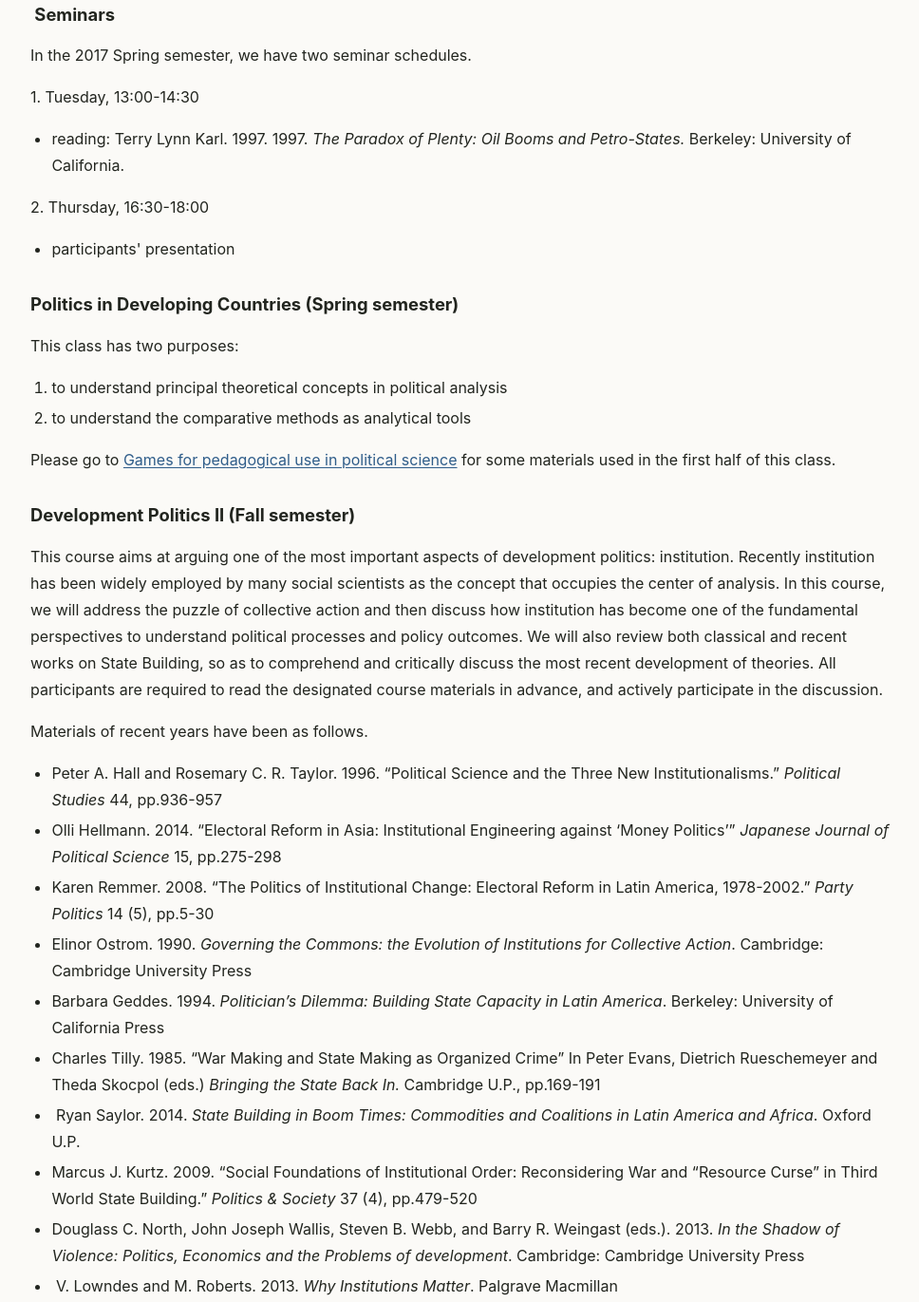
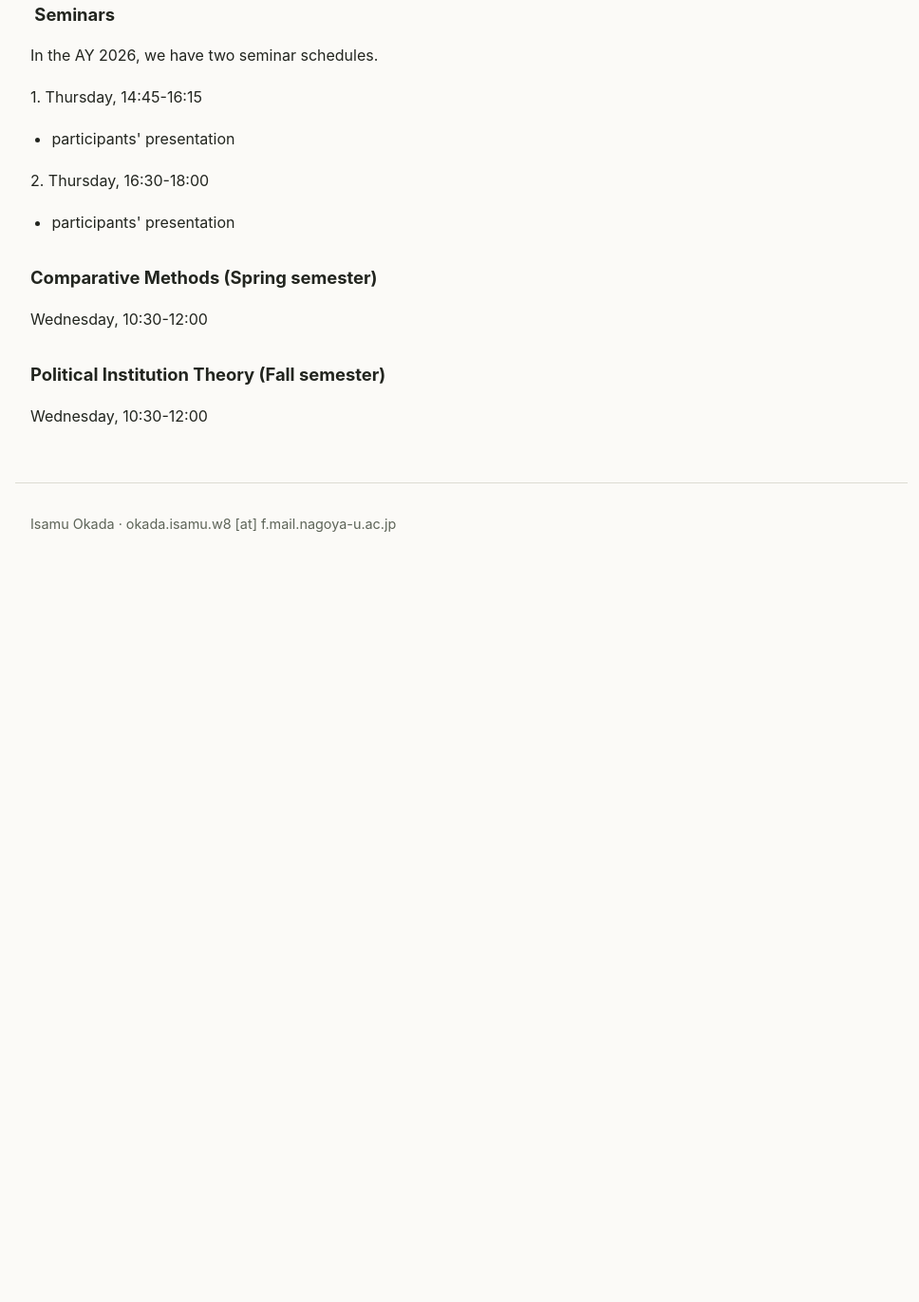
Before and after one commit to isamu10000/gsidprofile, a plain HTML site: page teaching.html in a window 1280 px wide. Shown: the part 577-1948 px from the top of the page at 95% size, without its empty margins (154-1122 px from the left). After the commit the page ends 1188 px from the top, so only its background shows below. Drawn offline with Linux system fonts and the light colour scheme.

Commit message:
Update teaching.html

```diff
--- a/teaching.html
+++ b/teaching.html
@@ -21,39 +21,22 @@
 <main>
 <h1>GSID lecture&amp;seminar</h1>
 <h2> Seminars</h2>
-<p>In the 2017 Spring semester, we have two seminar schedules.</p>
-<p>1. Tuesday, 13:00-14:30</p>
+<p>In the AY 2026, we have two seminar schedules.</p>
+<p>1. Thursday, 14:45-16:15</p>
 <ul>
-<li>reading: Terry Lynn Karl. 1997. 1997. <em>The Paradox of Plenty: Oil Booms and Petro-States.</em> Berkeley: University of California.</li>
+<li>participants' presentation</li>
 </ul>
 <p>2. Thursday, 16:30-18:00</p>
 <ul>
 <li>participants' presentation</li>
 </ul>
 
-<h2>Politics in Developing Countries (Spring semester)</h2>
-<p>This class has two purposes:</p>
-<ol>
-<li>to understand principal theoretical concepts in political analysis</li>
-<li>to understand the comparative methods as analytical tools</li>
-</ol>
-<p>Please go to <a href="games.html">Games for pedagogical use in political science</a> for some materials used in the first half of this class.</p>
+<h2>Comparative Methods (Spring semester)</h2>
+<p>Wednesday, 10:30-12:00</p>
 
-<h2>Development Politics II (Fall semester)</h2>
-<p>This course aims at arguing one of the most important aspects of development politics: institution. Recently institution has been widely employed by many social scientists as the concept that occupies the center of analysis. In this course, we will address the puzzle of collective action and then discuss how institution has become one of the fundamental perspectives to understand political processes and policy outcomes. We will also review both classical and recent works on State Building, so as to comprehend and critically discuss the most recent development of theories. All participants are required to read the designated course materials in advance, and actively participate in the discussion.</p>
-<p>Materials of recent years have been as follows.</p>
-<ul>
-<li>Peter A. Hall and Rosemary C. R. Taylor. 1996. “Political Science and the Three New Institutionalisms.” <em>Political Studies</em> 44, pp.936-957</li>
-<li>Olli Hellmann. 2014. “Electoral Reform in Asia: Institutional Engineering against ‘Money Politics’” <em>Japanese Journal of Political Science</em> 15, pp.275-298</li>
-<li>Karen Remmer. 2008. “The Politics of Institutional Change: Electoral Reform in Latin America, 1978-2002.” <em>Party Politics</em> 14 (5), pp.5-30</li>
-<li>Elinor Ostrom. 1990. <em>Governing the Commons: the Evolution of Institutions for Collective Action</em>. Cambridge: Cambridge University Press</li>
-<li>Barbara Geddes. 1994. <em>Politician’s Dilemma: Building State Capacity in Latin America</em>. Berkeley: University of California Press</li>
-<li>Charles Tilly. 1985. “War Making and State Making as Organized Crime” In Peter Evans, Dietrich Rueschemeyer and Theda Skocpol (eds.) <em>Bringing the State Back In. </em>Cambridge U.P., pp.169-191</li>
-<li> Ryan Saylor. 2014.<em> State Building in Boom Times: Commodities and Coalitions in Latin America and Africa</em>. Oxford U.P.</li>
-<li>Marcus J. Kurtz. 2009. “Social Foundations of Institutional Order: Reconsidering War and “Resource Curse” in Third World State Building.” <em>Politics &amp; Society </em>37 (4), pp.479-520</li>
-<li>Douglass C. North, John Joseph Wallis, Steven B. Webb, and Barry R. Weingast (eds.). 2013. <em>In the Shadow of Violence: Politics, Economics and the Problems of development</em>. Cambridge: Cambridge University Press</li>
-<li> V. Lowndes and M. Roberts. 2013. <em>Why Institutions Matter</em>. Palgrave Macmillan</li>
-</ul>
+<h2>Political Institution Theory (Fall semester)</h2>
+<p>Wednesday, 10:30-12:00</p>
+
 
 </main>
 <footer class="site-footer">
```
